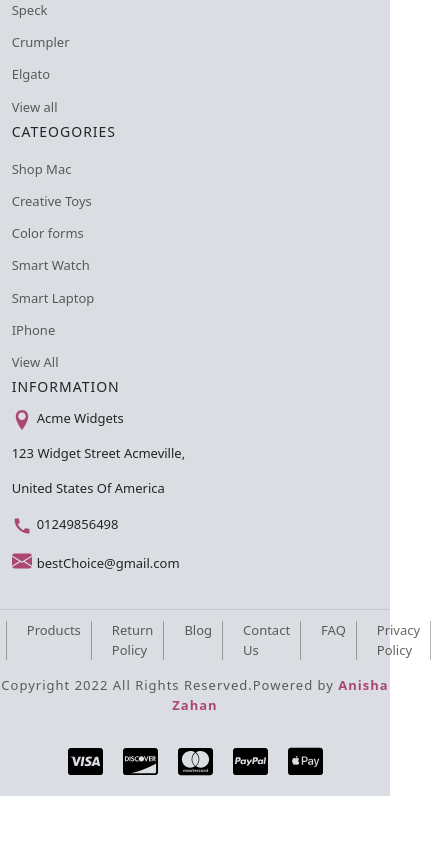
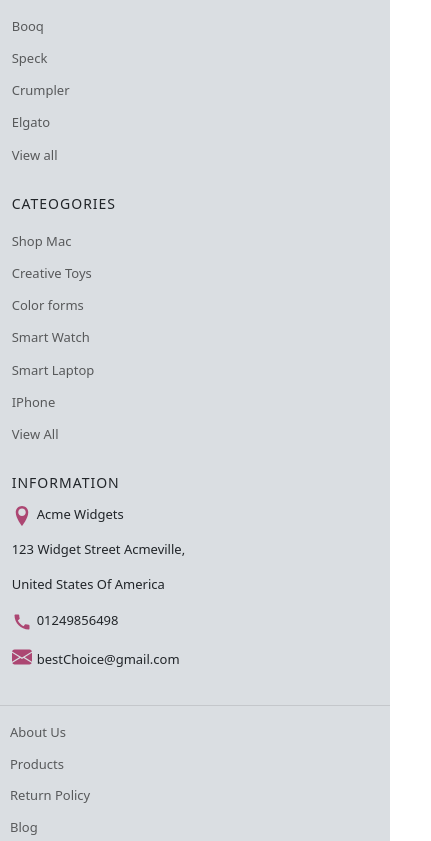
Before and after one commit to anishazahan/Best-Choice-Laptop, a React (Create React App) app: page / in a window 390 px wide. Shown: the part 2163-3004 px from the top of the page, 431 px wide, since content can reach past the window. Before the commit the page ends 2959 px from the top, so only its background shows below. Built offline with nearby package versions, Linux system fonts and the light colour scheme; no server answers.

Commit message:
responsive footer section

```diff
--- a/src/Shared/Footer/Footer.css
+++ b/src/Shared/Footer/Footer.css
@@ -159,7 +159,13 @@
 
 
 
-@media only screen and (max-width:1200px){
+@media only screen and (max-width:991px){
+
+    .footer-heading{
+
+        margin-top: 1.5rem;
+
+    }
 
 
 
@@ -183,3 +189,35 @@
     }
 
 }
+@media only screen and (max-width:667px){
+
+    .last-footer-menu{
+        display: flex;
+    flex-direction: column;
+
+    }
+
+    .last-footer-link{
+
+        border-right: none;
+        margin: 6px 10px;
+
+
+    }
+    .footer-name{
+       display: block;
+       margin: auto;
+
+    }
+    .footer-text{
+
+        letter-spacing: 0px;
+
+    }
+    .pay-menu{
+        padding: 0 6px;
+        font-size: 30px;
+        color: black;
+    }
+
+}
--- a/src/Shared/Footer/Footer.js
+++ b/src/Shared/Footer/Footer.js
@@ -15,15 +15,15 @@
     <div className="top-footer">
       <div className="top-footer-container">
         <div className="row">
-        <div className="col-md-3">
+        <div className="col-lg-3">
           <img className='logo' src={logo} alt="" />
           <p className='footer-paragraph'>Lorem ipsum dolor sit amet, consectetuer adipiscing elit. Aenean commodo ligula eget dolor. Aenean m</p>
 
         </div>
-        <div className="col-md-9 mt-3">
+        <div className="col-lg-9 mt-3">
           <div className="row">
 
-          <div className="col-md-3">
+          <div className="col-lg-3">
             <h6 className='footer-heading'>NAVIGATION</h6>
             <div className="footer-menu">
             <Link className='footer-link' to='/'>About Us</Link>
@@ -35,7 +35,7 @@
             <Link className='footer-link' to='/'>Sitemap</Link>
             </div>
           </div>
-          <div className="col-md-3">
+          <div className="col-lg-3">
           <h6 className='footer-heading'>Popular Brands</h6>
             <div className="footer-menu">
             <Link className='footer-link' to='/'>Apple</Link>
@@ -47,7 +47,7 @@
             <Link className='footer-link' to='/'>View all</Link>
             </div>
           </div>
-          <div className="col-md-3">
+          <div className="col-lg-3">
           <h6 className='footer-heading'>Cateogories</h6>
             <div className="footer-menu">
             <Link className='footer-link' to='/'>Shop Mac</Link>
@@ -59,7 +59,7 @@
             <Link className='footer-link' to='/'>View All</Link>
             </div>
           </div>
-          <div className="col-md-3">
+          <div className="col-lg-3">
           <h6 className='footer-heading'>Information</h6>
             <div className="footer-menu">
             <div className="d-flex">
```
